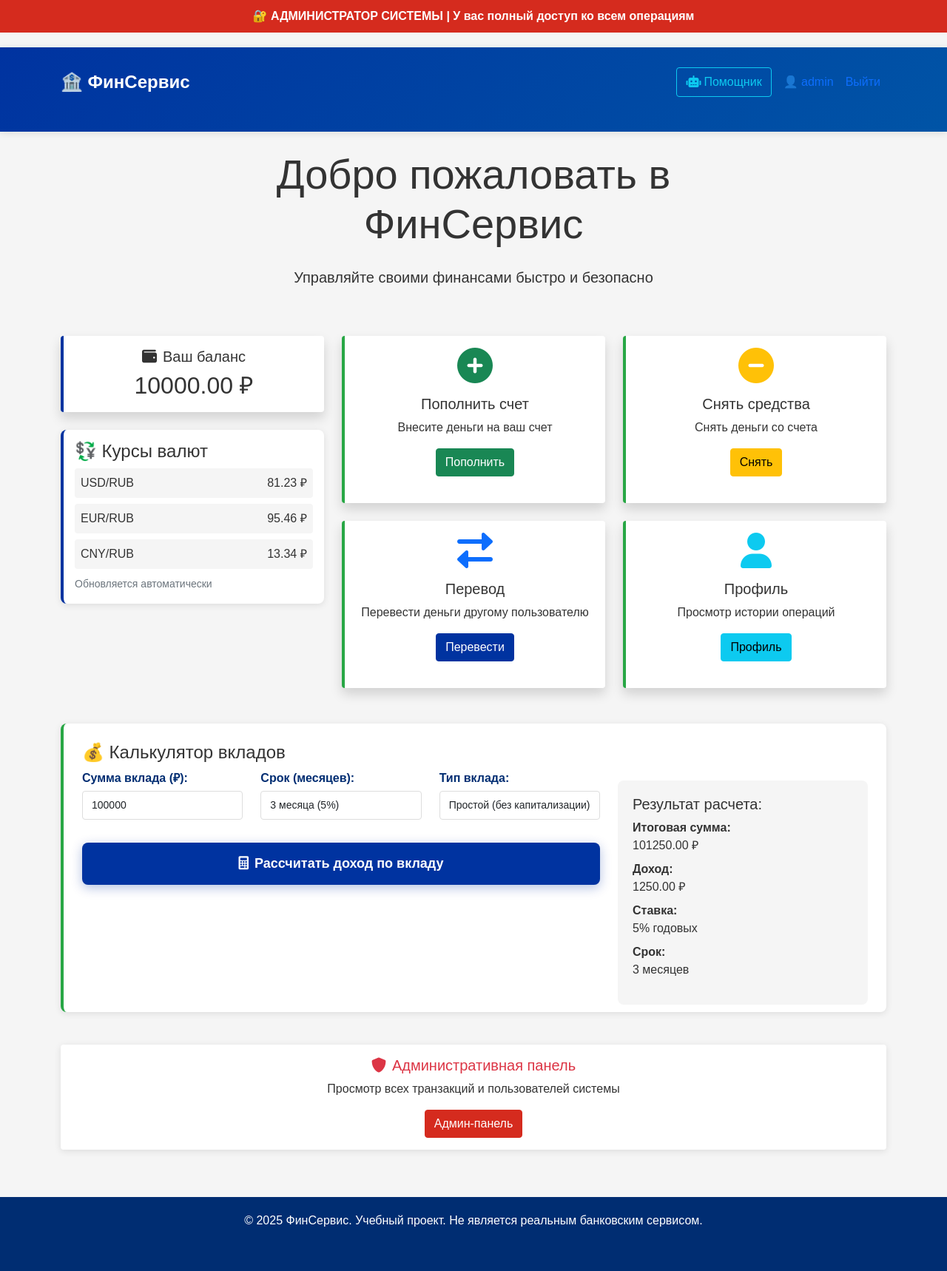
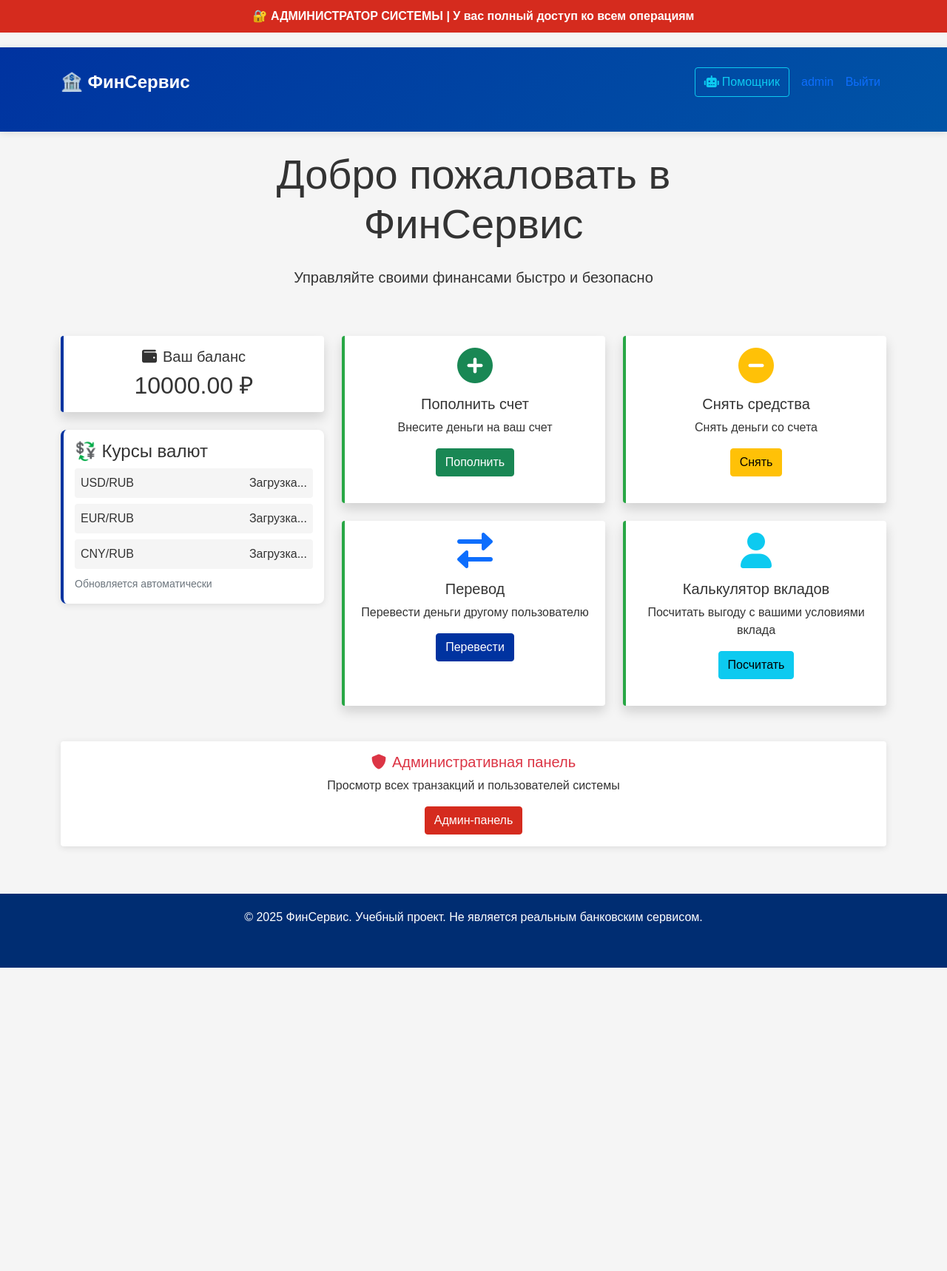
Before and after one commit to bboykorg/VTB-box-office, a Flask app: page / in a window 1280 px wide. Shown: the whole page at 74% size. After the commit the page ends 1308 px from the top, so only its background shows below. Run offline with Flask 3, Linux system fonts and the light colour scheme; a user stored in the database is signed in.

Commit message:
Add files via upload

```diff
--- a/templates/base.html
+++ b/templates/base.html
@@ -24,11 +24,10 @@
                 </a>
                 <div class="navbar-nav ms-auto">
                     {% if current_user.is_authenticated %}
-                        <!-- Кнопка ИИ-помощника -->
                         <button class="btn btn-outline-info me-2" data-bs-toggle="modal" data-bs-target="#aiAssistantModal">
                             <i class="fas fa-robot me-1"></i>Помощник
                         </button>
-                        <span class="nav-item nav-link">👤 {{ current_user.username }}</span>
+                    <a class="nav-item nav-link" href="{{ url_for('profile') }}">{{ current_user.username }}</a>
                         <a class="nav-item nav-link" href="{{ url_for('logout') }}">Выйти</a>
                     {% else %}
                         <a class="nav-item nav-link" href="{{ url_for('login') }}">Войти</a>
@@ -57,7 +56,6 @@
         </div>
     </footer>
 
-    <!-- Модальное окно ИИ-помощника -->
     <div class="modal fade" id="aiAssistantModal" tabindex="-1" aria-labelledby="aiAssistantModalLabel" aria-hidden="true">
         <div class="modal-dialog modal-lg">
             <div class="modal-content">
--- a/templates/index.html
+++ b/templates/index.html
@@ -11,7 +11,6 @@
 </div>
 
 <div class="row">
-    <!-- Баланс -->
     <div class="col-md-4 mb-4">
         <div class="card balance-card shadow">
             <div class="card-body text-center">
@@ -20,7 +19,6 @@
             </div>
         </div>
 
-        <!-- Курсы валют под балансом -->
         <div class="currency-widget mt-4">
             <h4>💱 Курсы валют</h4>
             <div id="currency-rates">
@@ -41,7 +39,6 @@
         </div>
     </div>
 
-    <!-- Быстрые операции -->
     <div class="col-md-8">
         <div class="row">
             <div class="col-md-6 mb-4">
@@ -81,65 +78,9 @@
                 <div class="card operation-card shadow h-100">
                     <div class="card-body text-center">
                         <i class="fas fa-user fa-3x text-info mb-3"></i>
-                        <h5 class="card-title">Профиль</h5>
-                        <p class="card-text">Просмотр истории операций</p>
-                        <a href="{{ url_for('profile') }}" class="btn btn-info">Профиль</a>
-                    </div>
-                </div>
-            </div>
-        </div>
-    </div>
-</div>
-
-<div class="row mt-4">
-    <div class="col-12">
-        <div class="deposit-calculator">
-            <h4>💰 Калькулятор вкладов</h4>
-            <div class="row">
-                <div class="col-md-8">
-                    <form class="calculator-form" id="deposit-form">
-                        <div class="row">
-                            <div class="col-md-4">
-                                <div class="form-group">
-                                    <label for="amount">Сумма вклада (₽):</label>
-                                    <input type="number" id="amount" value="100000" min="1000" step="1000" class="form-control" required>
-                                </div>
-                            </div>
-                            <div class="col-md-4">
-                                <div class="form-group">
-                                    <label for="term">Срок (месяцев):</label>
-                                    <select id="term" class="form-control" required>
-                                        <option value="3">3 месяца (5%)</option>
-                                        <option value="6">6 месяцев (6%)</option>
-                                        <option value="12">1 год (7%)</option>
-                                        <option value="24">2 года (8%)</option>
-                                    </select>
-                                </div>
-                            </div>
-                            <div class="col-md-4">
-                                <div class="form-group">
-                                    <label for="type">Тип вклада:</label>
-                                    <select id="type" class="form-control" required>
-                                        <option value="simple">Простой (без капитализации)</option>
-                                        <option value="compound">С капитализацией</option>
-                                    </select>
-                                </div>
-                            </div>
-                        </div>
-                        <!-- Широкая кнопка внизу -->
-                        <div class="row mt-3">
-                            <div class="col-12">
-                                <button type="button" class="calculate-btn-wide" onclick="calculateDeposit()">
-                                    <i class="fas fa-calculator me-2"></i>Рассчитать доход по вкладу
-                                </button>
-                            </div>
-                        </div>
-                    </form>
-                </div>
-                <div class="col-md-4">
-                    <div class="result" id="result" style="display: none;">
-                        <h5>Результат расчета:</h5>
-                        <div id="result-text"></div>
+                        <h5 class="card-title">Калькулятор вкладов</h5>
+                        <p class="card-text">Посчитать выгоду с вашими условиями вклада</p>
+                        <a href="{{ url_for('deposit_calculator') }}" class="btn btn-info">Посчитать</a>
                     </div>
                 </div>
             </div>
@@ -181,48 +122,7 @@ async function loadCurrencyRates() {
     }
 }
 
-// Функция для расчета вклада
-function calculateDeposit() {
-    const amount = parseFloat(document.getElementById('amount').value);
-    const term = parseInt(document.getElementById('term').value);
-    const type = document.getElementById('type').value;
-
-    // Процентные ставки в зависимости от срока
-    const rates = {3: 5, 6: 6, 12: 7, 24: 8};
-    const rate = rates[term] || 5;
-
-    let total, profit;
-
-    if (type === 'simple') {
-        // Простой процент
-        profit = (amount * rate * term / 12) / 100;
-        total = amount + profit;
-    } else {
-        // Сложный процент (ежемесячная капитализация)
-        const monthlyRate = rate / 12 / 100;
-        total = amount * Math.pow(1 + monthlyRate, term);
-        profit = total - amount;
-    }
-
-    const resultDiv = document.getElementById('result');
-    const resultText = document.getElementById('result-text');
-
-    resultText.innerHTML = `
-        <div class="mb-2"><strong>Итоговая сумма:</strong><br>${total.toFixed(2)} ₽</div>
-        <div class="mb-2"><strong>Доход:</strong><br>${profit.toFixed(2)} ₽</div>
-        <div class="mb-2"><strong>Ставка:</strong><br>${rate}% годовых</div>
-        <div><strong>Срок:</strong><br>${term} месяцев</div>
-    `;
-
-    resultDiv.style.display = 'block';
-}
-
-// Инициализация при загрузке страницы
 document.addEventListener('DOMContentLoaded', function() {
-    loadCurrencyRates();
-    calculateDeposit(); // Рассчитать вклад при загрузке
-
-    // Обновляем курсы каждые 5 минут
     setInterval(loadCurrencyRates, 300000);
 });
 </script>
```
